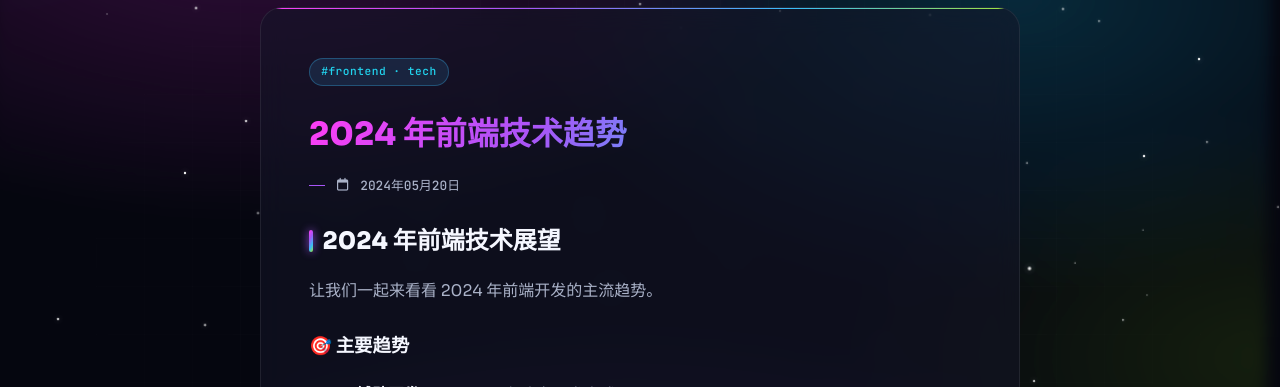
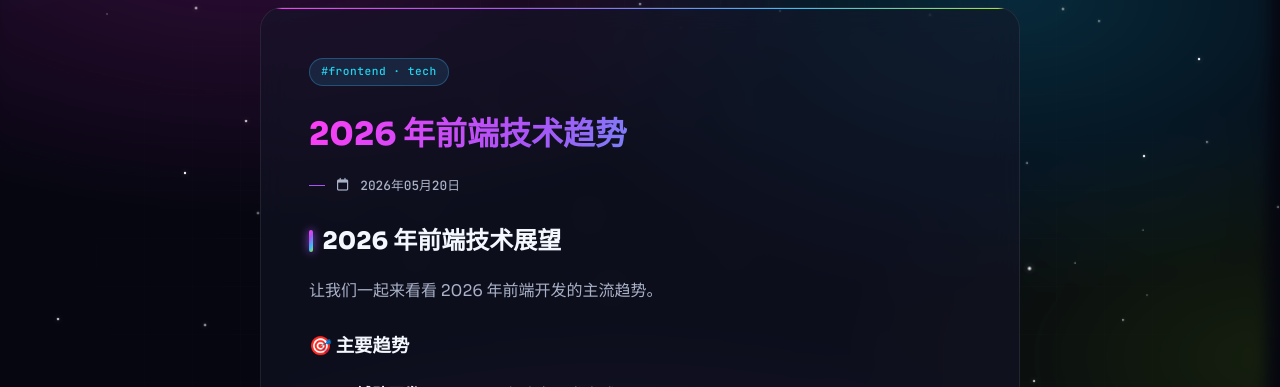
Before and after one commit to xuanxuanwuhh/xuanxuanwuhh.github.io, a Jekyll site: the page built from _posts/2026-05-20-frontend-trends.markdown, in a window 1280 px wide. Shown: the part 194-581 px from the top of the page. Built offline with Jekyll 4.4.1, drawn with Linux system fonts in a browser that asks for light colours; some web fonts are replaced.

Commit message:
Improve GitHub link visibility, fix post dates to 2026, harden contrib heatmap
- Add prominent GitHub pill button in top nav (opens profile in new tab)
- Bump all post dates from 2024 to 2026 (and front-matter title/tags)
- Heatmap: 3-page event scan + repo commits fallback for sparse profiles

```diff
--- a/_posts/2026-05-20-frontend-trends.markdown
+++ b/_posts/2026-05-20-frontend-trends.markdown
@@ -1,14 +1,14 @@
 ---
 layout: post
-title: "2024 年前端技术趋势"
-date: 2024-05-20
+title: "2026 年前端技术趋势"
+date: 2026-05-20
 categories: frontend tech
-tags: frontend, trends, 2024
+tags: frontend, trends, 2026
 ---
 
-## 2024 年前端技术展望
+## 2026 年前端技术展望
 
-让我们一起来看看 2024 年前端开发的主流趋势。
+让我们一起来看看 2026 年前端开发的主流趋势。
 
 ### 🎯 主要趋势
 
--- a/_posts/2026-05-21-docker-practice.markdown
+++ b/_posts/2026-05-21-docker-practice.markdown
@@ -1,7 +1,7 @@
 ---
 layout: post
 title: "Docker 容器化实践"
-date: 2024-05-21
+date: 2026-05-21
 categories: docker devops
 tags: docker, container, devops
 ---
--- a/_posts/2026-05-22-learning-jekyll.markdown
+++ b/_posts/2026-05-22-learning-jekyll.markdown
@@ -1,7 +1,7 @@
 ---
 layout: post
 title: "从零开始学习 Jekyll"
-date: 2024-05-22
+date: 2026-05-22
 categories: jekyll tutorial
 tags: jekyll, github-pages, tutorial
 ---
--- a/assets/css/style.css
+++ b/assets/css/style.css
@@ -186,6 +186,29 @@ body::after {
 }
 .nav-links a:hover { color: var(--text-primary); }
 .nav-links a:hover::after { width: 100%; }
+
+.nav-github {
+  display: inline-flex !important;
+  align-items: center;
+  gap: 0.4rem;
+  padding: 0.35rem 0.85rem !important;
+  border-radius: 999px;
+  border: 1px solid var(--border-soft);
+  background: rgba(168, 85, 247, 0.08);
+  color: var(--text-primary) !important;
+  transition: all 0.3s ease;
+}
+.nav-github:hover {
+  border-color: var(--neon-purple);
+  background: rgba(168, 85, 247, 0.18);
+  box-shadow: 0 0 14px rgba(168, 85, 247, 0.35);
+  transform: translateY(-1px);
+}
+.nav-github::after { display: none !important; }
+@media (max-width: 768px) {
+  .nav-github { padding: 0.25rem 0.6rem !important; font-size: 0.78rem; }
+  .nav-github i.fa-arrow-up-right-from-square { display: none; }
+}
 
 /* ----------------- Hero ----------------- */
 .hero {
```
Also changed, not shown: _layouts/home.html (+67 -31 lines).
